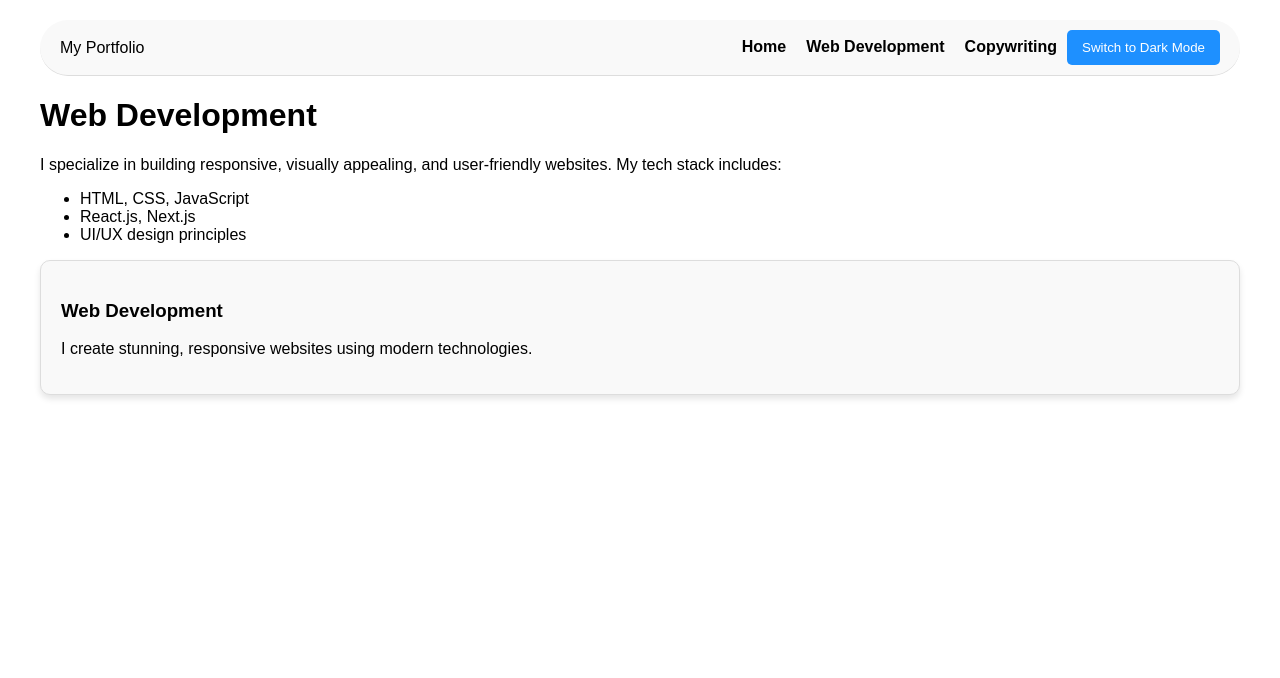
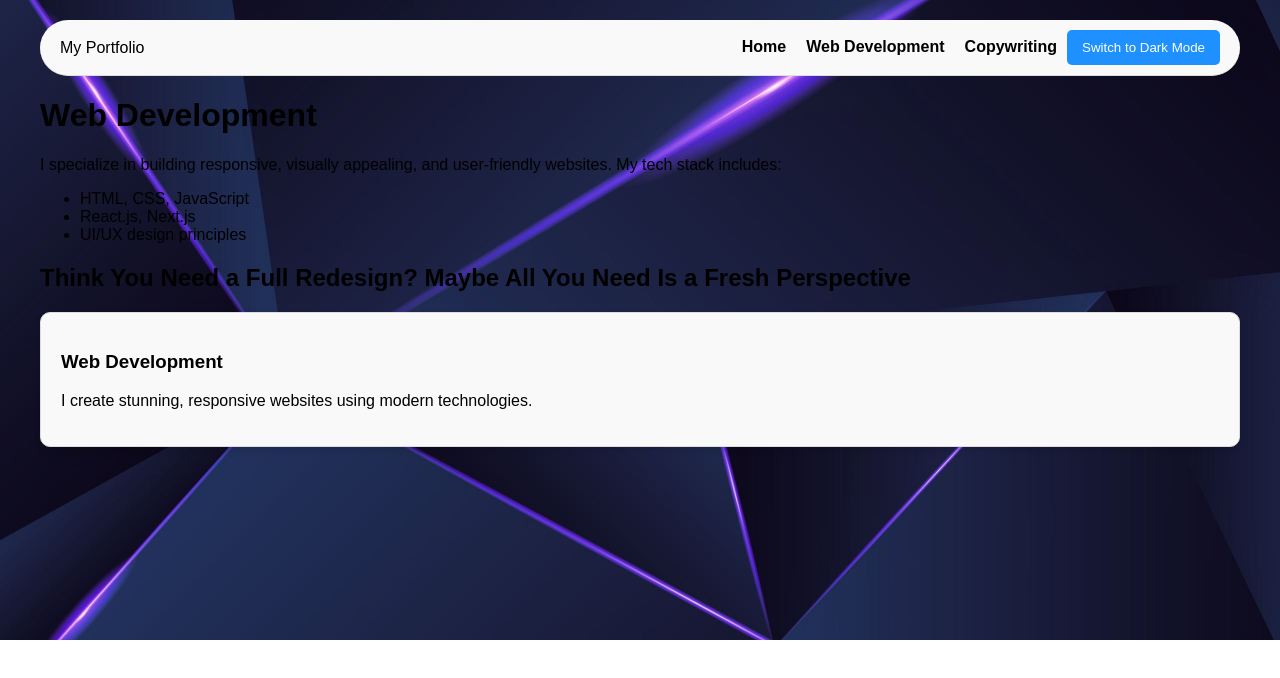
Before and after one commit to WazeemAkthar/Portfolio, a Next.js app: page /web-development in a window 1280 px wide. Shown: the top 678 px of the page. Built offline with nearby package versions, Linux system fonts and the light colour scheme.

Commit message:
baground image  update

```diff
--- a/src/app/globals.css
+++ b/src/app/globals.css
@@ -7,6 +7,7 @@
   --card-border: #dddddd;
   --button-bg: #1e90ff;
   --button-color: #ffffff;
+  --opacity: 1;
 }
 
 /* Dark Mode Variables */
@@ -18,6 +19,7 @@
   --card-border: #333333;
   --button-bg: #ffa500;
   --button-color: #000000;
+  --opacity: 0.5;
 }
 
 
@@ -131,3 +133,23 @@
 .navbar a:hover {
   color: var(--link-color);
 }
+
+.page-container {
+  position: relative;
+  z-index: 1;
+  height: 80vh
+}
+
+.page-container::before {
+  content: '';
+  position: absolute;
+  top: 0;
+  left: 0;
+  width: 100%;
+  height: 100%;
+  background-image: url('/assets/images/homehero.jpg');
+  background-size: cover;
+  background-position: center;
+  opacity: var(--opacity); /* Adjust the opacity as needed */
+  z-index: -1;
+}
--- a/src/app/layout.js
+++ b/src/app/layout.js
@@ -11,11 +11,13 @@
   return (
     <html lang="en">
       <body>
-        <div className="container">
-          <header>
-            <Navbar />
-          </header>
-          {children}
+        <div className="page-container">
+          <div className="container">
+            <header>
+              <Navbar />
+            </header>
+            {children}
+          </div>
         </div>
       </body>
     </html>
--- a/src/app/page.js
+++ b/src/app/page.js
@@ -2,7 +2,7 @@
 
 export default function Home() {
   return (
-    <main>
+    <main className="hero-background">
       <h1>Welcome to My Portfolio</h1>
       <p>
         Hi, I’m a front-end web developer and copywriter. Explore my skills and projects!
--- a/src/app/web-development/page.js
+++ b/src/app/web-development/page.js
@@ -15,6 +15,8 @@
           <li>React.js, Next.js</li>
           <li>UI/UX design principles</li>
         </ul>
+
+        <h2>Think You Need a Full Redesign? Maybe All You Need Is a Fresh Perspective</h2>
       </main>
       <section>
         <Card
```
